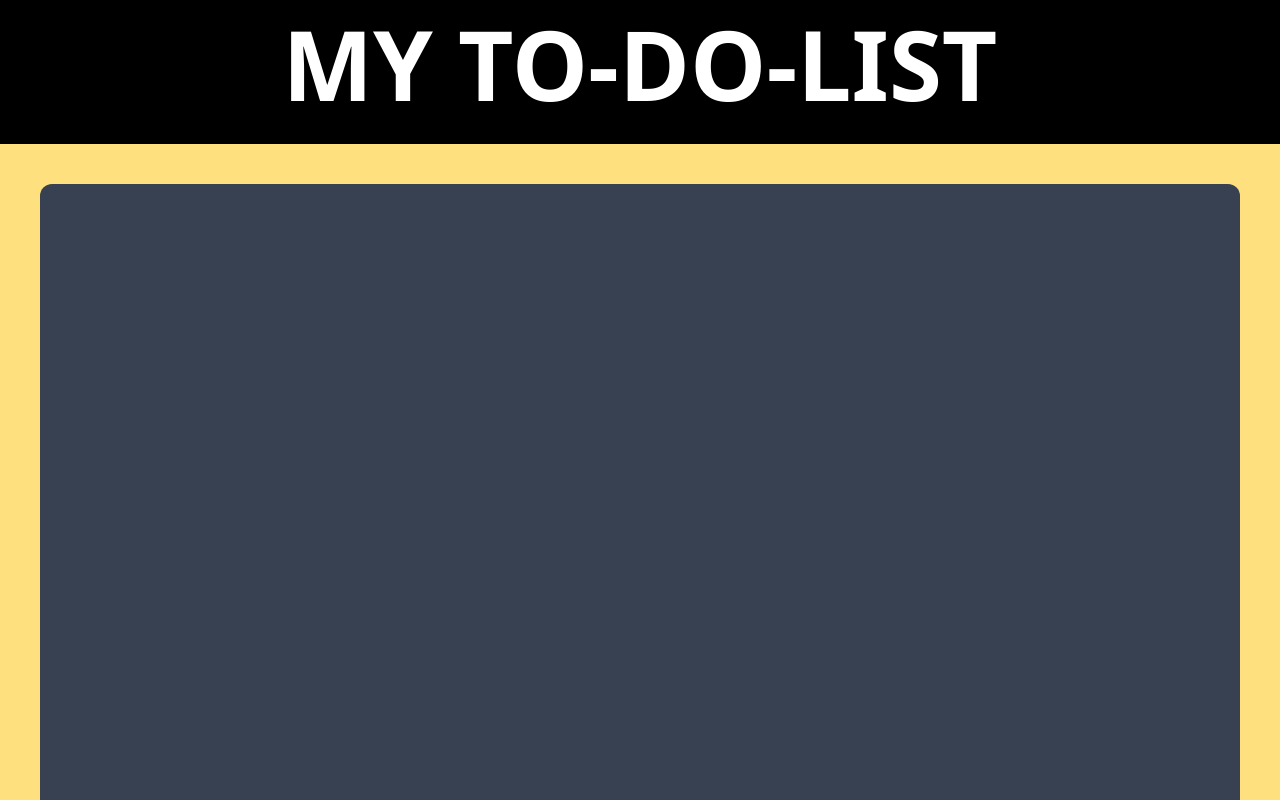
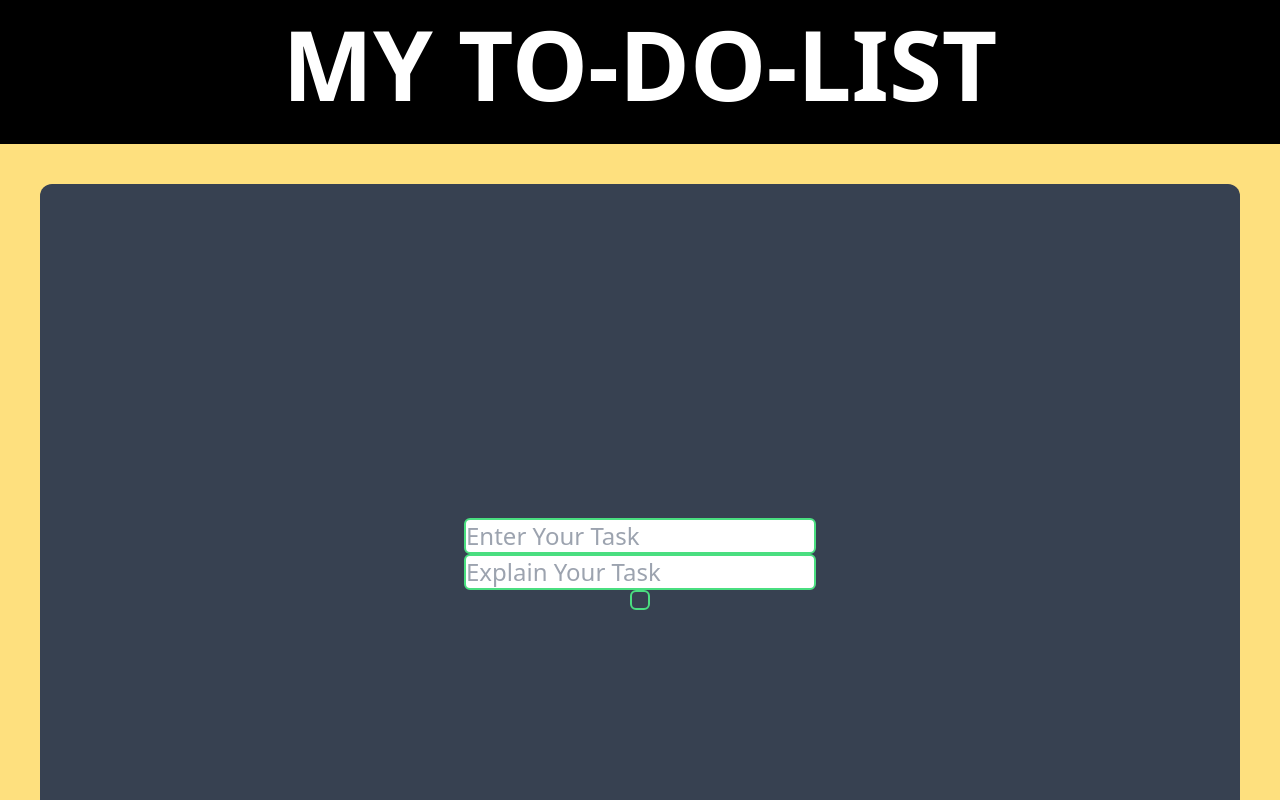
Before and after one commit to 0x1Luffy/todo_list, a Next.js app: page / in a window 1280 px wide. Shown: the top 800 px of the page. Built offline with nearby package versions, Linux system fonts and the light colour scheme.

Commit message:
Added two input fields and a button to the form.

```diff
--- a/app/page.js
+++ b/app/page.js
@@ -8,8 +8,10 @@ const page = () => {
     </div>
 
       <div className='main-wrapper flex justify-center items-center'>
-        <form className='bg-gray-700 w-full h-[760px] m-10 rounded-xl'>
-
+        <form className='bg-gray-700 w-full h-[760px] m-10 rounded-xl flex justify-center items-center flex-col'>
+          <input type='text' placeholder='Enter Your Task ' className='text-2xl border-green-400 border-2 rounded-md'></input>
+          <input type='text' placeholder='Explain Your Task ' className='text-2xl border-green-400 border-2 rounded-md'></input>
+          <input type='button'  className='h-5 w-5 border-green-400 border-2 rounded-md'></input>
         </form>
       </div>
       </>
```
